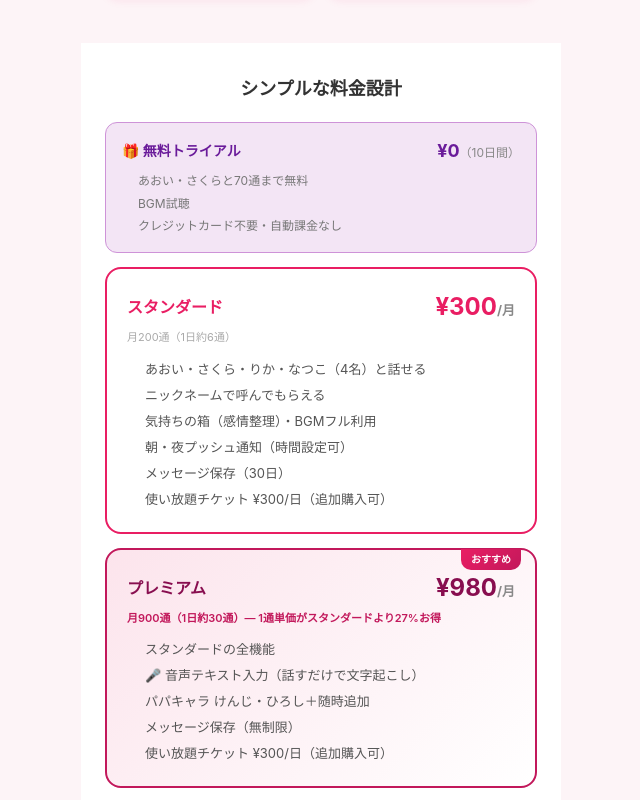
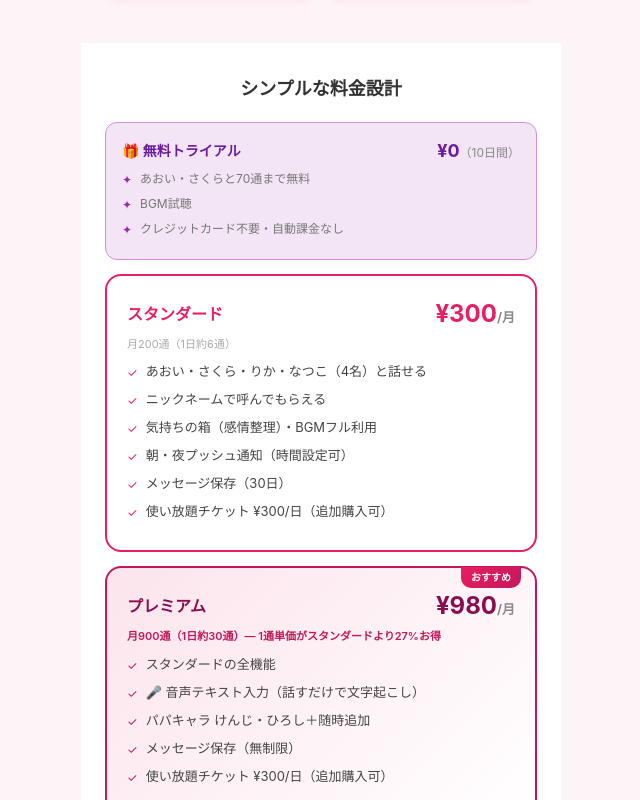
Before and after one commit to fuuApp/fuu-app, a Next.js app: page / in a window 1280 px wide. Shown: the part 2960-3760 px from the top of the page, without its empty margins (319-959 px from the left). Built offline with nearby package versions, Linux system fonts and the light colour scheme.

Commit message:
LP料金セクション：リスト頭にアイコン追加（✓/✦）

```diff
--- a/src/app/page.tsx
+++ b/src/app/page.tsx
@@ -273,11 +273,16 @@ export default function LandingPage() {
             <span style={{ fontSize: 14, fontWeight: 700, color: '#6A1B9A' }}>🎁 無料トライアル</span>
             <span style={{ fontSize: 18, fontWeight: 700, color: '#6A1B9A' }}>¥0<span style={{ fontSize: 12, color: '#888', fontWeight: 400 }}>（10日間）</span></span>
           </div>
-          <ul style={{ fontSize: 12, color: '#777', paddingLeft: 16, lineHeight: 1.9, margin: 0 }}>
-            <li>あおい・さくらと70通まで無料</li>
-            <li>BGM試聴</li>
-            <li>クレジットカード不要・自動課金なし</li>
-          </ul>
+          {[
+            'あおい・さくらと70通まで無料',
+            'BGM試聴',
+            'クレジットカード不要・自動課金なし',
+          ].map((t, i) => (
+            <div key={i} style={{ display: 'flex', alignItems: 'flex-start', gap: 8, marginBottom: 6, fontSize: 12, color: '#777' }}>
+              <span style={{ color: '#9C27B0', flexShrink: 0, marginTop: 1 }}>✦</span>
+              <span>{t}</span>
+            </div>
+          ))}
         </div>
         {/* スタンダード */}
         <div style={{ border: '2px solid #E91E63', borderRadius: 16, padding: 20, marginBottom: 14 }}>
@@ -286,14 +291,19 @@ export default function LandingPage() {
             <span style={{ fontSize: 24, fontWeight: 700, color: '#E91E63' }}>¥300<span style={{ fontSize: 13, color: '#888' }}>/月</span></span>
           </div>
           <p style={{ fontSize: 11, color: '#aaa', margin: '0 0 10px' }}>月200通（1日約6通）</p>
-          <ul style={{ fontSize: 13, color: '#555', paddingLeft: 18, lineHeight: 2, margin: 0 }}>
-            <li>あおい・さくら・りか・なつこ（4名）と話せる</li>
-            <li>ニックネームで呼んでもらえる</li>
-            <li>気持ちの箱（感情整理）・BGMフル利用</li>
-            <li>朝・夜プッシュ通知（時間設定可）</li>
-            <li>メッセージ保存（30日）</li>
-            <li>使い放題チケット ¥300/日（追加購入可）</li>
-          </ul>
+          {[
+            'あおい・さくら・りか・なつこ（4名）と話せる',
+            'ニックネームで呼んでもらえる',
+            '気持ちの箱（感情整理）・BGMフル利用',
+            '朝・夜プッシュ通知（時間設定可）',
+            'メッセージ保存（30日）',
+            '使い放題チケット ¥300/日（追加購入可）',
+          ].map((t, i) => (
+            <div key={i} style={{ display: 'flex', alignItems: 'flex-start', gap: 8, marginBottom: 8, fontSize: 13, color: '#444' }}>
+              <span style={{ color: '#E91E63', flexShrink: 0, marginTop: 2, fontSize: 12 }}>✓</span>
+              <span>{t}</span>
+            </div>
+          ))}
         </div>
         {/* プレミアム */}
         <div style={{ background: 'linear-gradient(135deg,#FCE4EC,#fff)', border: '2px solid #C2185B', borderRadius: 16, padding: 20, marginBottom: 14, position: 'relative' }}>
@@ -305,13 +315,18 @@ export default function LandingPage() {
             <span style={{ fontSize: 24, fontWeight: 700, color: '#880E4F' }}>¥980<span style={{ fontSize: 13, color: '#888' }}>/月</span></span>
           </div>
           <p style={{ fontSize: 11, color: '#C2185B', margin: '0 0 10px', fontWeight: 600 }}>月900通（1日約30通）— 1通単価がスタンダードより27%お得</p>
-          <ul style={{ fontSize: 13, color: '#555', paddingLeft: 18, lineHeight: 2, margin: 0 }}>
-            <li>スタンダードの全機能</li>
-            <li>🎤 音声テキスト入力（話すだけで文字起こし）</li>
-            <li>パパキャラ けんじ・ひろし＋随時追加</li>
-            <li>メッセージ保存（無制限）</li>
-            <li>使い放題チケット ¥300/日（追加購入可）</li>
-          </ul>
+          {[
+            { text: 'スタンダードの全機能', prefix: '✓' },
+            { text: '🎤 音声テキスト入力（話すだけで文字起こし）', prefix: '✓' },
+            { text: 'パパキャラ けんじ・ひろし＋随時追加', prefix: '✓' },
+            { text: 'メッセージ保存（無制限）', prefix: '✓' },
+            { text: '使い放題チケット ¥300/日（追加購入可）', prefix: '✓' },
+          ].map((item, i) => (
+            <div key={i} style={{ display: 'flex', alignItems: 'flex-start', gap: 8, marginBottom: 8, fontSize: 13, color: '#444' }}>
+              <span style={{ color: '#C2185B', flexShrink: 0, marginTop: 2, fontSize: 12 }}>{item.prefix}</span>
+              <span>{item.text}</span>
+            </div>
+          ))}
         </div>
         {/* チケット */}
         <div style={{ background: '#FFFDE7', border: '1px solid #FFC107', borderRadius: 12, padding: '14px 16px' }}>
```
